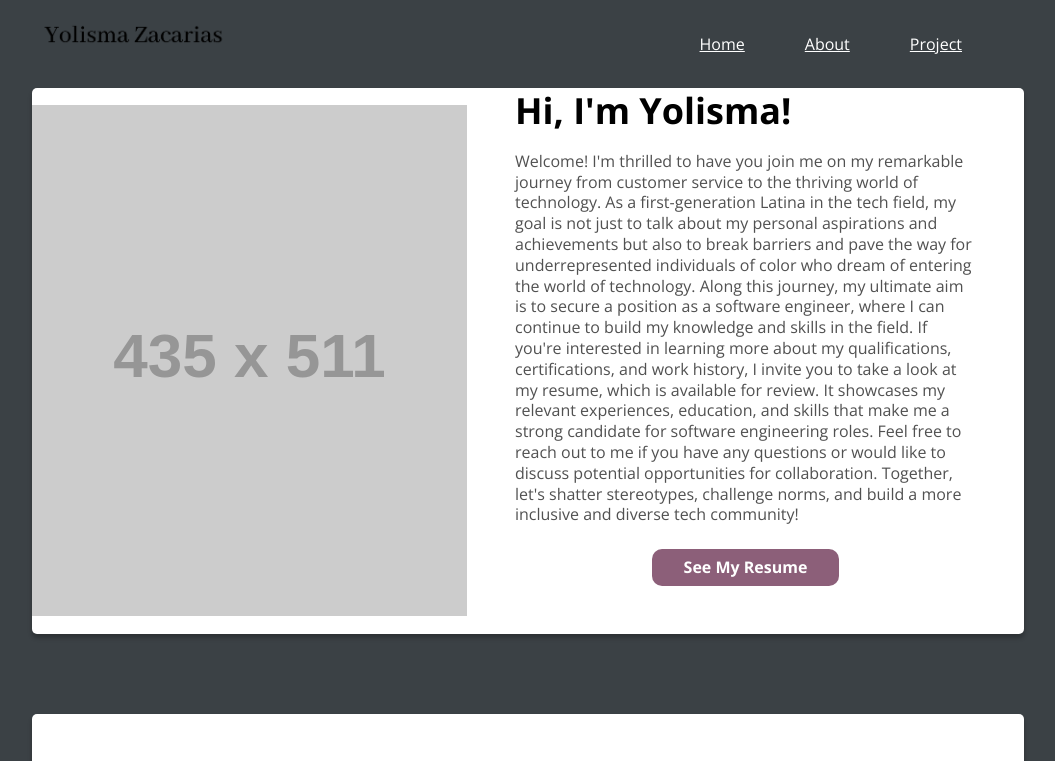
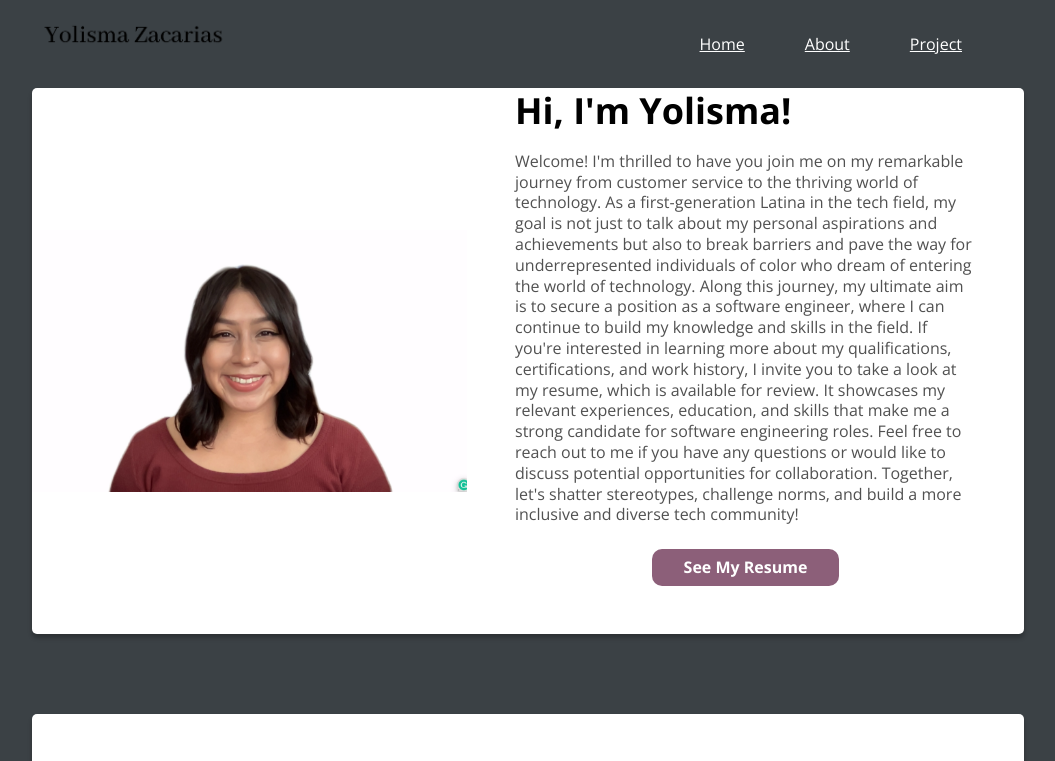
Before and after one commit to Yolisss/devPortfolio, a Next.js app: page /about in a window 1280 px wide. Shown: the top 761 px of the page, without its empty margins (112-1167 px from the left). Built offline with nearby package versions, Linux system fonts and the light colour scheme.

Commit message:
imported portrait image

```diff
--- a/pages/about.js
+++ b/pages/about.js
@@ -14,7 +14,7 @@ export default function About() {
           {/* Red */}
           <div className={styles.profilePicture}>
             <Image
-              src="https://placehold.it/435x511" // Replace with the actual path and filename of your certification image
+              src="/portrait.png" // Replace with the actual path and filename of your certification image
               alt="Profile picture"
               width={435} // Adjust the width and height according to your image's dimensions
               height={511}
```
